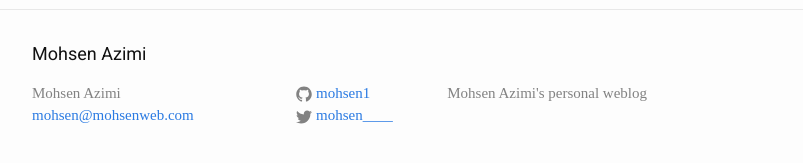
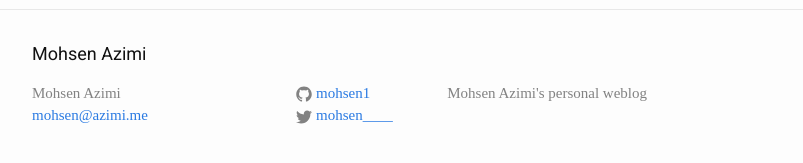
Before and after one commit to mohsen1/mohsen1.github.io, a Jekyll site: the page built from index.html, in a window 1280 px wide and 900 px high, scrolled down 3037 px. Shown: the part 713-876 px from the top of the window, without its empty margins (238-1041 px from the left). Built offline with Jekyll 4.4.1, drawn with Linux system fonts in a browser that asks for light colours; some web fonts are replaced.

Commit message:
Update to azimi.me

```diff
--- a/_config.yml
+++ b/_config.yml
@@ -1,9 +1,9 @@
 # Site settings
 title: Mohsen Azimi
-email: mohsen@mohsenweb.com
+email: mohsen@azimi.me
 description: Mohsen Azimi's personal weblog
 baseurl: "" # the subpath of your site, e.g. /blog/
-url: "http://mohsenweb.com" # the base hostname & protocol for your site
+url: "http://azimi.me" # the base hostname & protocol for your site
 twitter_username: "mohsen____"
 github_username:  mohsen1
 
```
